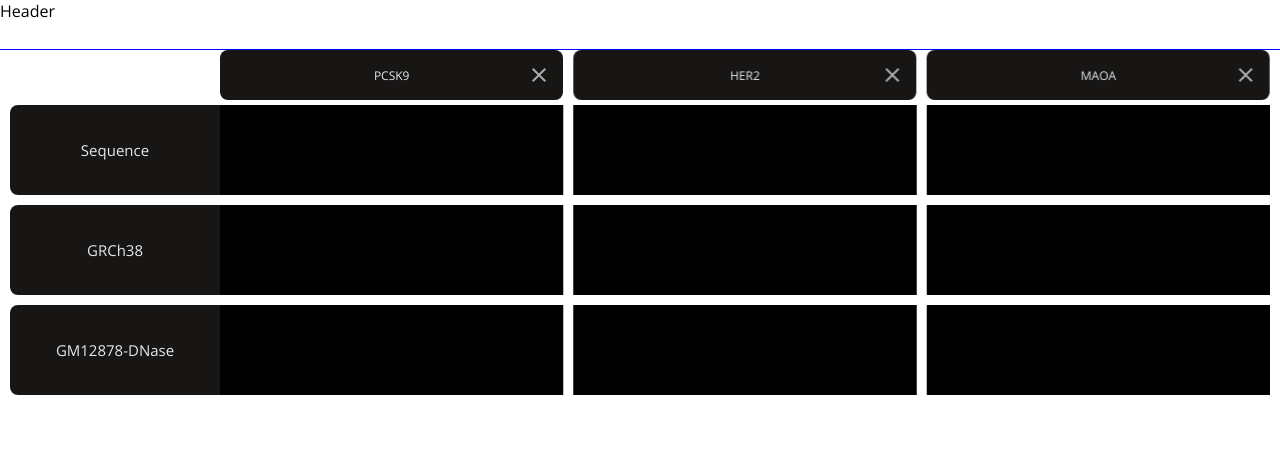
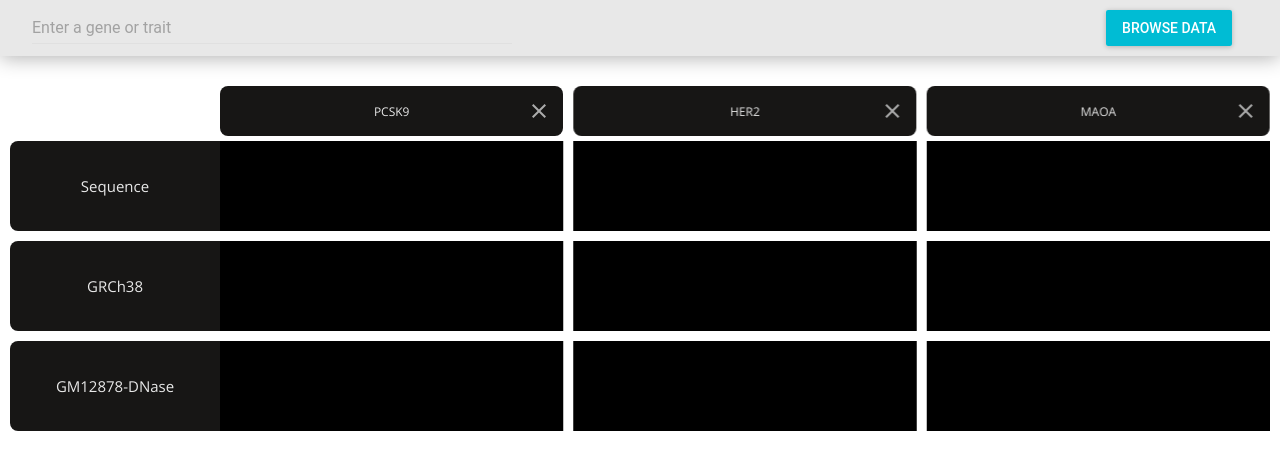
Before and after one commit to VALIS-software/VALIS-frontend, a React app: page / in a window 1280 px wide. Shown: the top 470 px of the page. Built offline with nearby package versions, Linux system fonts and the light colour scheme.

Commit message:
Add in inert header

```diff
--- a/src/App.tsx
+++ b/src/App.tsx
@@ -3,6 +3,7 @@ import { AppCanvas } from "./AppCanvas";
 import Object2D from "./ui/core/Object2D";
 import TrackViewer from "./ui/TrackViewer";
 import Animator from "./animation/Animator";
+import Header from "./ui/components/header/Header";
 
 interface Props {}
 
@@ -47,7 +48,7 @@ export class App extends React.Component<Props, State> {
 
 	render() {
 		return (<div>
-			<header style={{height: this.state.headerHeight}}>Header</header>
+			<Header></Header>
 			<AppCanvas
 				ref={(v) => this.appCanvas = v}
 				width={this.state.viewerWidth}
--- a/src/AppCanvas.tsx
+++ b/src/AppCanvas.tsx
@@ -112,7 +112,6 @@ export class AppCanvas extends React.Component<Props, State> {
                         width: this.props.width + 'px',
                         height: this.props.height + 'px',
                         zIndex: 0,
-                        outline: '1px solid blue',
                     }}
                 />
                 {this.state.reactObjects.map((ro) => <ReactObjectContainer key={ro.reactUid} reactObject={ro} scene={this.scene} />)}
--- /dev/null
+++ b/src/ui/components/header/Header.scss
@@ -0,0 +1,12 @@
+.header {
+	position: relative;
+	margin-bottom: 30px;
+
+	box-shadow: 0 2px 20px #0000004f;
+	z-index: 1;
+
+	.search-box {
+		width: 100%;
+		padding-left: 32px;
+	}
+}
--- /dev/null
+++ b/src/ui/components/header/Header.tsx
@@ -0,0 +1,132 @@
+// Dependencies
+import * as React from "react";
+
+import AutoComplete from 'material-ui/AutoComplete';
+import MenuItem from 'material-ui/MenuItem';
+import DropDownMenu from 'material-ui/DropDownMenu';
+import { Toolbar, ToolbarGroup } from 'material-ui/Toolbar';
+import IconButton from 'material-ui/IconButton';
+import RaisedButton from 'material-ui/RaisedButton';
+// import DatasetSelector from '../DatasetSelector/DatasetSelector.jsx';
+// import SearchResultsView from '../SearchResultsView/SearchResultsView.jsx';
+// import EntityDetails from '../EntityDetails/EntityDetails.jsx';
+import NavigationArrowBack from 'material-ui/svg-icons/navigation/arrow-back';
+import NavigationArrowForward from 'material-ui/svg-icons/navigation/arrow-forward';
+// import QueryBuilder, { QUERY_TYPE_INFO } from '../../models/query.js';
+// import { DATA_SOURCE_GWAS, DATA_SOURCE_CLINVAR } from '../../helpers/constants.js';
+
+import './Header.scss';
+
+// import GenomeAPI from '../../models/api.js';
+
+const dataSourceConfig = {
+    text: 'textKey',
+    value: 'valueKey',
+};
+
+type Props = {
+
+}
+
+class Header extends React.Component<Props> {
+
+    constructor(props: Props) {
+        super(props);
+        // this.api = new GenomeAPI();
+        this.state = {
+            dataSource: [],
+            inputValue: '',
+            searchFilter: 1,
+        };
+    }
+
+    /*
+    componentDidMount() {
+        // fill the autocomplete with all available trait descriptions
+        const builder = new QueryBuilder();
+        builder.newInfoQuery();
+        builder.filterType('trait');
+        const infoQuery = builder.build();
+        this.api.getDistinctValues('info.description', infoQuery).then(data => {
+            const traitsSource = [];
+            data.forEach(t => {
+                traitsSource.push({ textKey: t, valueKey: 0 });
+            });
+            const dataSource = this.state.dataSource.concat(traitsSource);
+            this.setState({
+                dataSource: dataSource,
+            });
+        });
+        // fill the autocomplete with all gene names
+        builder.newGenomeQuery();
+        builder.filterType('gene');
+        const geneQuery = builder.build();
+        this.api.getQueryResults(geneQuery).then(data => {
+            const geneSource = [];
+            data.forEach(d => {
+                geneSource.push({ textKey: d.name, valueKey: 1 });
+            });
+            const dataSource = this.state.dataSource.concat(geneSource);
+            this.setState({
+                dataSource: dataSource,
+            });
+        });
+    }
+
+    onNewRequest(chosen, index) {
+        // treat as trait if the text is not from autocomplete
+        let text = chosen;
+        let value = 0;
+        if (index >= 0) {
+            text = chosen.textKey;
+            value = chosen.valueKey;
+        }
+        const builder = new QueryBuilder();
+        if (value === 0) {
+            builder.newInfoQuery();
+            builder.filterType('trait');
+            builder.searchText(text);
+            builder.setLimit(150);
+        } else if (value === 1) {
+            builder.newGenomeQuery();
+            builder.filterType('gene');
+            builder.filterName(text);
+            builder.setLimit(150);
+        }
+        const query = builder.build();
+        const view = (<SearchResultsView text={text} query={query} viewModel={this.props.viewModel} appModel={this.props.model} />);
+        this.props.viewModel.pushView('Search Results', query, view);
+    }
+
+    addDatasetBrowser() {
+        const view = (<DatasetSelector viewModel={this.props.viewModel} appModel={this.props.model} />);
+        this.props.viewModel.pushView('Select Dataset', null, view);
+    }
+    */
+
+    render() {
+        // const addDatasetBrowser = this.addDatasetBrowser;
+        return (<div className="header">
+            <Toolbar>
+                <ToolbarGroup firstChild={true} style={{ width: '512px' }}>
+                    <div className="search-box">
+                        <AutoComplete
+                            hintText="Enter a gene or trait"
+                            dataSource={[]}
+                            // onNewRequest={this.onNewRequest}
+                            dataSourceConfig={dataSourceConfig}
+                            filter={AutoComplete.caseInsensitiveFilter}
+                            maxSearchResults={8}
+                            fullWidth={true}
+                        />
+                    </div>
+                </ToolbarGroup>
+                <ToolbarGroup>
+                    <RaisedButton label="Browse Data" primary={true} /*onClick={addDatasetBrowser}*/ />
+                </ToolbarGroup>
+            </Toolbar>
+        </div>);
+    }
+}
+
+export default Header;
```
